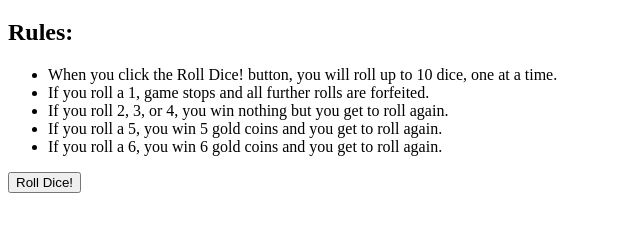
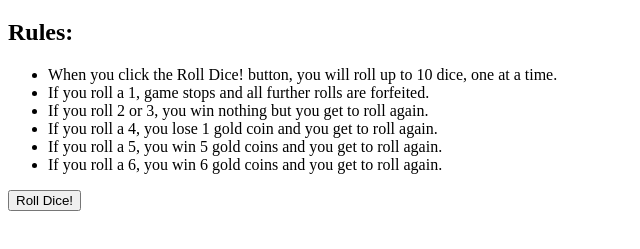
Before and after one commit to XxMeteoraxX7/dice-game, a plain HTML site: page index.html in a window 1280 px wide. Shown: the part 61-310 px from the top of the page, without its empty margins (0-640 px from the left). Drawn offline with Linux system fonts and the light colour scheme; files whose address does not match are found by name.

Commit message:
Update index.html

```diff
--- a/index.html
+++ b/index.html
@@ -10,7 +10,8 @@
     <ul>
         <li>When you click the Roll Dice! button, you will roll up to 10 dice, one at a time.
         <li>If you roll a 1, game stops and all further rolls are forfeited.</li>
-        <li>If you roll 2, 3, or 4, you win nothing but you get to roll again.</li>
+        <li>If you roll 2 or 3, you win nothing but you get to roll again.</li>
+        <li>If you roll a 4, you lose 1 gold coin and you get to roll again.</li>
         <li>If you roll a 5, you win 5 gold coins and you get to roll again.</li>
         <li>If you roll a 6, you win 6 gold coins and you get to roll again.</li>
     </ul>
```
